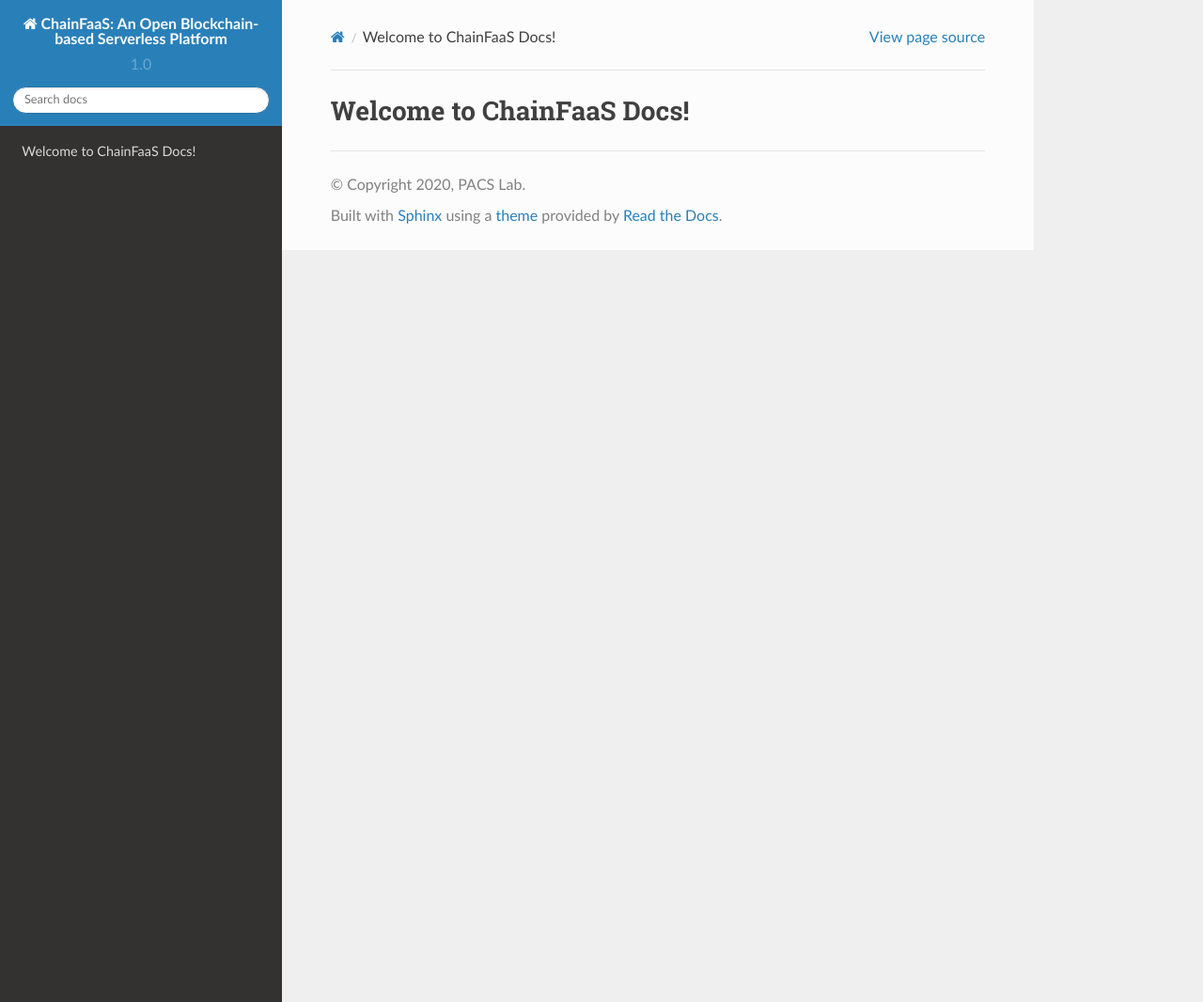
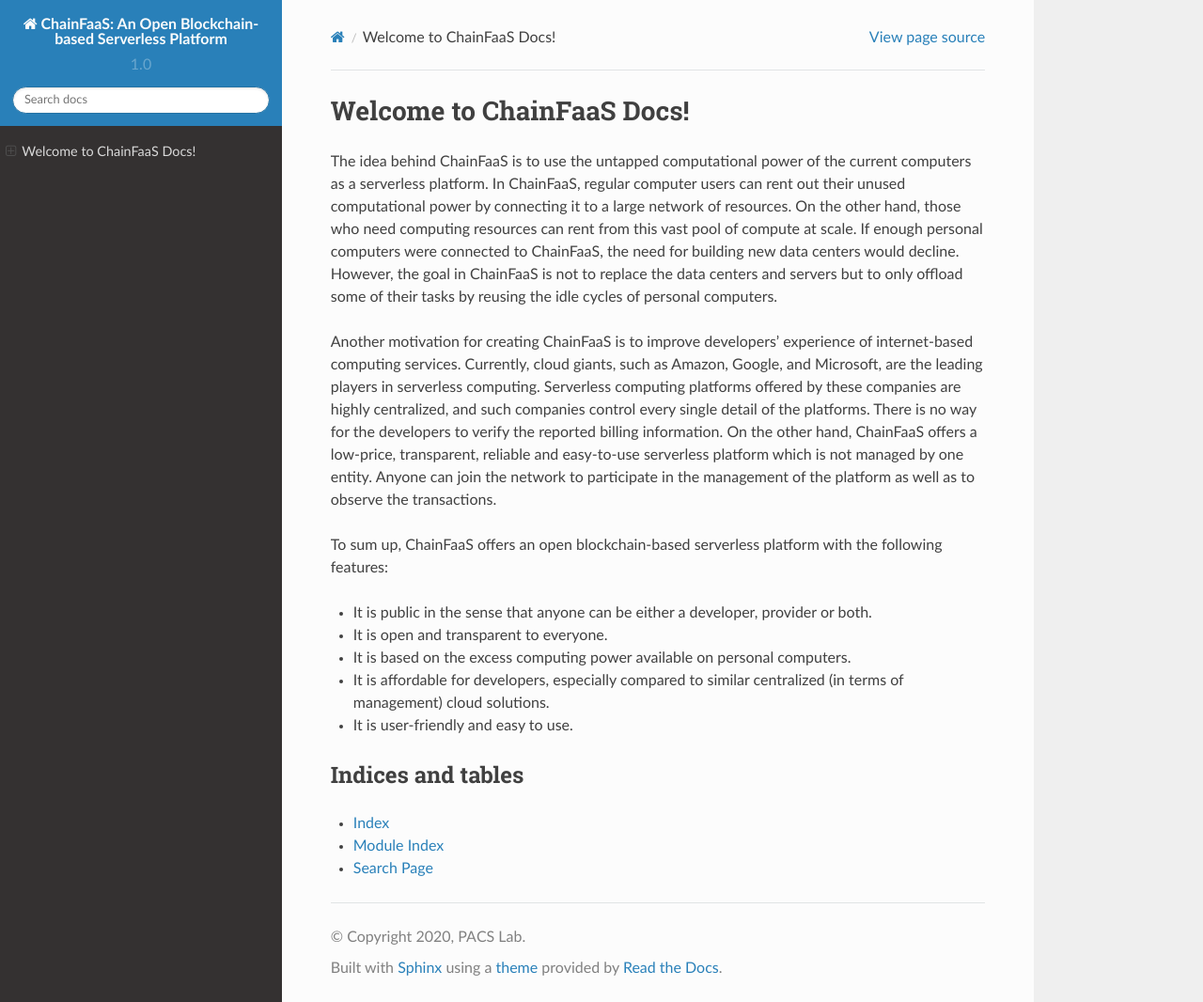
Before and after one commit to pacslab/ChainFaaS, a Sphinx documentation site: the page built from Docs/index.md, in a window 1280 px wide and 1066 px high. Shown: the whole window at 94% size. Built offline with Sphinx 7.4.7 and the Read the Docs theme 2.0.0, drawn with Linux system fonts in a browser that asks for light colours.

Commit message:
Added components in docs

````diff
--- a/Docs/index.md
+++ b/Docs/index.md
@@ -1 +1,26 @@
 # Welcome to ChainFaaS Docs!
+
+The idea behind ChainFaaS is to use the untapped computational power of the current computers as a serverless platform. In ChainFaaS, regular computer users can rent out their unused computational power by connecting it to a large network of resources. On the other hand, those who need computing resources can rent from this vast pool of compute at scale. If enough personal computers were connected to ChainFaaS, the need for building new data centers would decline. However, the goal in ChainFaaS is not to replace the data centers and servers but to only offload some of their tasks by reusing the idle cycles of personal computers.
+
+Another motivation for creating ChainFaaS is to improve developers' experience of internet-based computing services. Currently, cloud giants, such as Amazon, Google, and Microsoft, are the leading players in serverless computing. Serverless computing platforms offered by these companies are highly centralized, and such companies control every single detail of the platforms. There is no way for the developers to verify the reported billing information. On the other hand, ChainFaaS offers a low-price, transparent, reliable and easy-to-use serverless platform which is not managed by one entity. Anyone can join the network to participate in the management of the platform as well as to observe the transactions.
+
+To sum up, ChainFaaS offers an open blockchain-based serverless platform with the following features:
+* It is public in the sense that anyone can be either a developer, provider or both.
+* It is open and transparent to everyone.
+* It is based on the excess computing power available on personal computers.
+* It is affordable for developers, especially compared to similar centralized (in terms of management) cloud solutions.
+* It is user-friendly and easy to use.
+
+```eval_rst
+.. toctree::
+   :maxdepth: 2
+   :caption: Contents:
+    components.md
+
+Indices and tables
+==================
+
+* :ref:`genindex`
+* :ref:`modindex`
+* :ref:`search`
+```
````
Also changed, not shown: Docs/components.md (added, +11 -0 lines), Docs/img/overallArchitecture.png (added), 1 other file.
